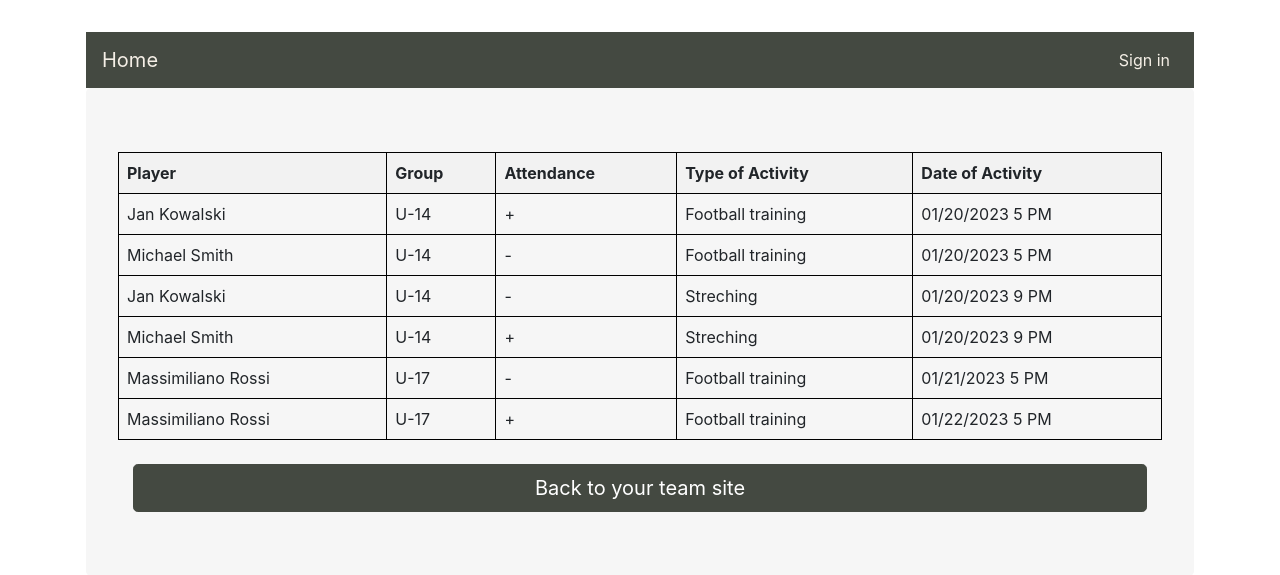
After one commit to pi00le/SportManager, a Django app: page /attendance/ in a window 1280 px wide. The commit adds this page. Shown: the top 575 px of the page. Run offline with Django 3.2, Linux system fonts and the light colour scheme; some libraries are stand-ins or nearby versions.

Commit message:
Added view for attendence list app

```diff
--- /dev/null
+++ b/users/templates/users/attendance.html
@@ -0,0 +1,88 @@
+{% extends "users/base.html" %}
+{% block title %} Create Group Page {% endblock title%}
+{% block content %}
+
+<style>
+
+table {
+  width: 100%;
+  border-collapse: collapse;
+}
+th, td {
+  border: 1px solid black;
+  padding: 8px;
+  text-align: left;
+}
+th {
+  background-color: #f2f2f2;
+}
+.paid {
+  color: green;
+}
+.not-paid {
+  color: red;
+}
+</style>
+
+<div class="jumbotron" style="background-color: #F6F6F6">
+  <table>
+    <tr>
+      <th>Player</th>
+      <th>Group</th>
+      <th>Attendance</th>
+      <th>Type of Activity</th>
+      <th>Date of Activity</th>
+    </tr>
+    <tr>
+      <td>Jan Kowalski</td>
+      <td>U-14</td>
+      <td>+</td>
+      <td>Football training</td>
+      <td>01/20/2023 5 PM</td>
+    </tr>
+    <tr>
+      <td>Michael Smith</td>
+      <td>U-14</td>
+      <td>-</td>
+      <td>Football training</td>
+      <td>01/20/2023 5 PM</td>
+    </tr>
+
+    <tr>
+      <td>Jan Kowalski</td>
+      <td>U-14</td>
+      <td>-</td>
+      <td>Streching</td>
+      <td>01/20/2023 9 PM</td>
+    </tr>
+    <tr>
+      <td>Michael Smith</td>
+      <td>U-14</td>
+      <td>+</td>
+      <td>Streching</td>
+      <td>01/20/2023 9 PM</td>
+    </tr>
+    <tr>
+      <td>Massimiliano Rossi</td>
+      <td>U-17</td>
+      <td>-</td>
+      <td>Football training</td>
+      <td>01/21/2023 5 PM</td>
+    </tr>
+    <tr>
+      <td>Massimiliano Rossi</td>
+      <td>U-17</td>
+      <td>+</td>
+      <td>Football training</td>
+      <td>01/22/2023 5 PM</td>
+    </tr>
+  </table>
+  <br>
+  <div class="col-md-12">
+        <a class="btn btn-primary btn-lg btn-block" style="background-color: #444941; border-color: #444941" href="{%url 'team' %}"
+        role="button">
+        Back to your team site
+        </a>
+  </div>
+</div>
+{% endblock content %}
--- a/users/templates/users/team.html
+++ b/users/templates/users/team.html
@@ -31,7 +31,7 @@
     </div>
   </div>
   <div class="card bg-dark mb-3" style="max-width: 100rem;">
-    <#a class="Dashboard-link" href="{%url 'attendance' %}">
+    <a class="Dashboard-link" href="{%url 'attendance' %}">
     <div class="card-header" style="color:White"><b>Attendance List</b></div>
     <div class="card-body">
       <h5 class="card-title" style="color:White">Attendance list of players</h5>
--- a/users/urls.py
+++ b/users/urls.py
@@ -1,5 +1,5 @@
 from django.urls import path, include
-from .views import home, profile, RegisterView, create_group, add_group, my_groups, team, chat, callendar, board
+from .views import home, profile, RegisterView, create_group, add_group, my_groups, team, chat, callendar, board, attendance
 
 urlpatterns = [
     path('', home, name='users-home'),
@@ -12,4 +12,5 @@ urlpatterns = [
     path('chat/', chat, name='chat'),
     path('callendar/', callendar, name='callendar'),
     path('board/', board, name='board'),
+    path('attendance/', attendance, name='attendance'),
 ]
--- a/users/views.py
+++ b/users/views.py
@@ -62,6 +62,7 @@ class CustomLoginView(LoginView):
         # else browser session will be as long as the session cookie time "SESSION_COOKIE_AGE" defined in settings.py
         return super(CustomLoginView, self).form_valid(form)
 
+
 @login_required
 def profile(request):
     if request.method == 'POST':
@@ -99,3 +100,6 @@ def callendar(request):
 
 def board(request):
     return render(request, 'users/board.html')
+
+def attendance(request):
+    return render(request, 'users/attendance.html')
```
